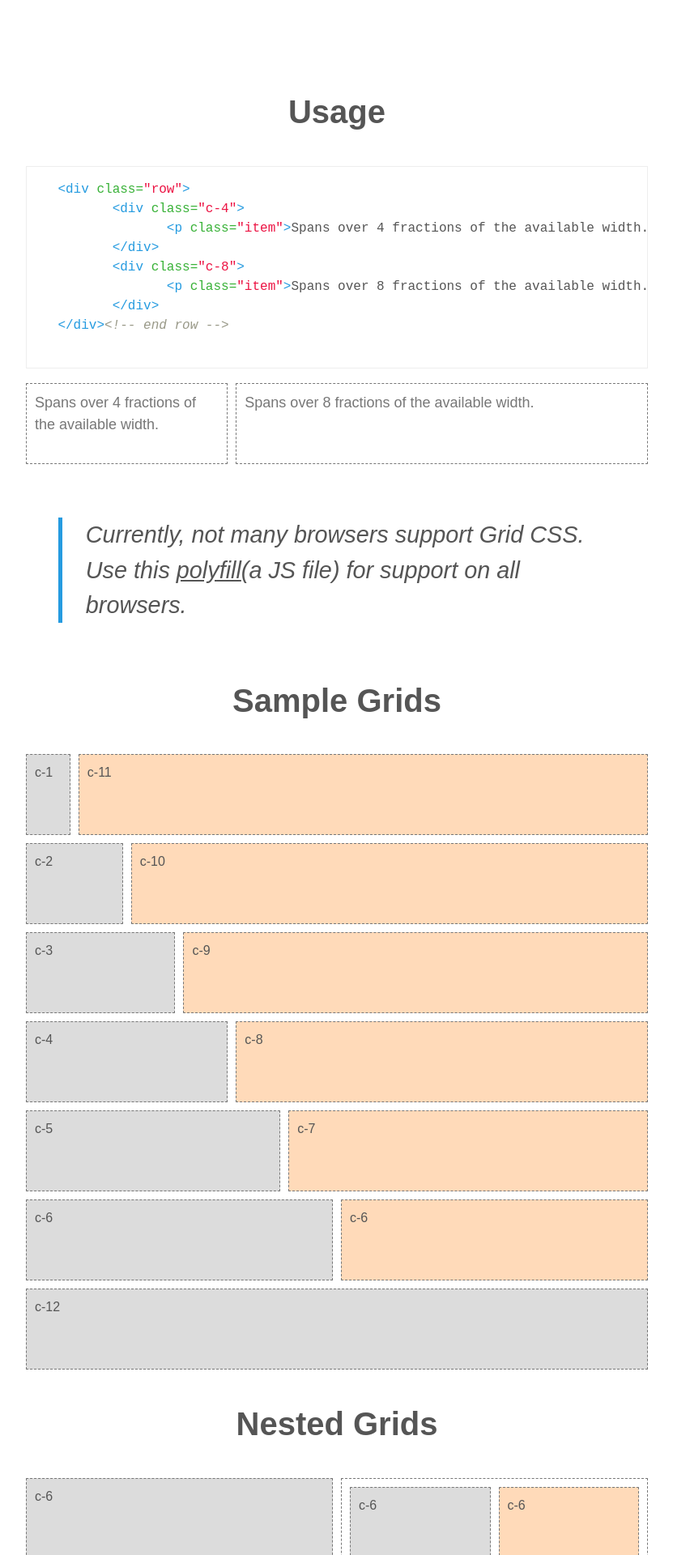
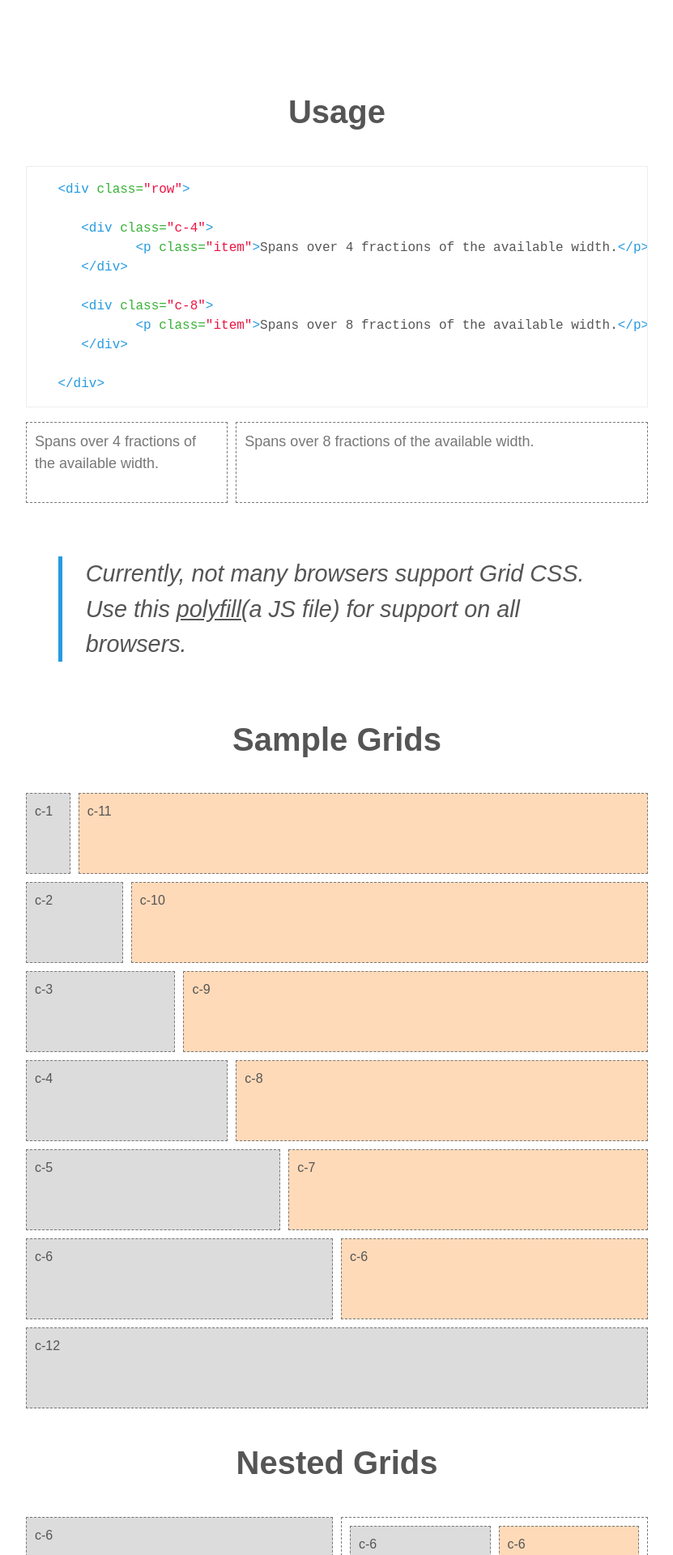
Before and after one commit to sharu725/web-grid, a Jekyll site: the page built from index.html, in a window 1280 px wide. Shown: the part 1405-3325 px from the top of the page at 81% size, without its empty margins (224-1055 px from the left). Built offline with Jekyll 4.4.1, drawn with Linux system fonts in a browser that asks for light colours; some web fonts are replaced.

Commit message:
no message

```diff
--- a/_sass/_style.scss
+++ b/_sass/_style.scss
@@ -238,7 +238,7 @@
 footer {
     background: #259be0;
     background-image: linear-gradient(120deg, #259be0, #414ee4);
-    height: 200px;
+    padding: 4em 0;
     margin: 0;
     grid-column: 1 / -1;
     .row {
--- a/index.html
+++ b/index.html
@@ -50,13 +50,16 @@
          <div class="c-12">
 {% highlight html %}
     <div class="row">
+
        <div class="c-4">
               <p class="item">Spans over 4 fractions of the available width.</p>
        </div>
+
        <div class="c-8">
               <p class="item">Spans over 8 fractions of the available width.</p>
        </div>
-    </div><!-- end row -->
+
+    </div>
 {% endhighlight %}
             <div class="row">
                <div class="c-4">
@@ -157,27 +160,36 @@
          <div class="c-12">
 {% highlight html %}
     <div class="row">
+
      <div class="c-6">
         <div class="item">Spans over 6 fractions of the available width.</div>
      </div>
+
      <div class="c-6">
+
         <div class="item">
            <div class="row">
+
               <div class="c-6">
                  <div class="item">6 fractions</div>
               </div>
+
               <div class="c-6">
                  <div class="item">6 fractions</div>
               </div>
+
               <div class="c-4">
                  <div class="item">4 fractions</div>
               </div>
+
               <div class="c-8">
                  <div class="item">8 fractions</div>
               </div>
+
            </div>
         </div>
      </div>
+
     </div>
 {% endhighlight %}
               </div>
@@ -228,38 +240,50 @@
          <div class="c-12">
 {% highlight html %}
     <div class="row">
+
        <div class="row">
+
         <div class="c-3 c-50">
+
             <div class="item">3 fractions, 50%(medium screen sizes)</div>
         </div>
+
         <div class="c-9 c-50">
             <div class="item">9 fractions, 50%(medium screen sizes)</div>
         </div>
+
     </div>
     <div class="row">
+
         <div class="c-2 c-25">
             <div class="item">2 fractions, 25%(medium screen sizes)</div>
         </div>
+
         <div class="c-10 c-75">
             <div class="item">10 fractions, 75%(medium screen sizes)</div>
         </div>
+
     </div>
 
     <div class="row">
+
         <div class="c-25">
             <div class="item">25%(medium screen sizes & Desktop)</div>
         </div>
+
         <div class="c-75">
             <div class="item">75%(medium screen sizes & Desktop)</div>
         </div>
+
     </div>
+
     </div>
 {% endhighlight %}
               </div>
            </div>
 
 
-      <div class="row">
+      <div class="row mt-80">
           <div class="c-12">
               <blockquote>Use c-25, c-50, c-75 and c-100 for resizing columns into 25%, 50%, 75% and 100% for medium screen sizes.</blockquote>
           </div>
@@ -270,13 +294,13 @@
             <h1 class="center">Start Using the Future of Web Development</h1>
          </div>
          <div class="c-4"></div>
-         <div class="c-4 center">
+         <div class="c-4 center mt-80">
             <a href="https://raw.githubusercontent.com/sharu725/web-grid/master/dist/web-grid.css"><button class="btn">Download</button></a>
          </div>
          <div class="c-4"></div>
       </div>
    </div>
-   <footer>
+   <footer class="mt-80">
       <div class="main-content">
          <div class="row">
             <div class="c-4">
```
Lines whose indentation alone changed are shown as unchanged.
